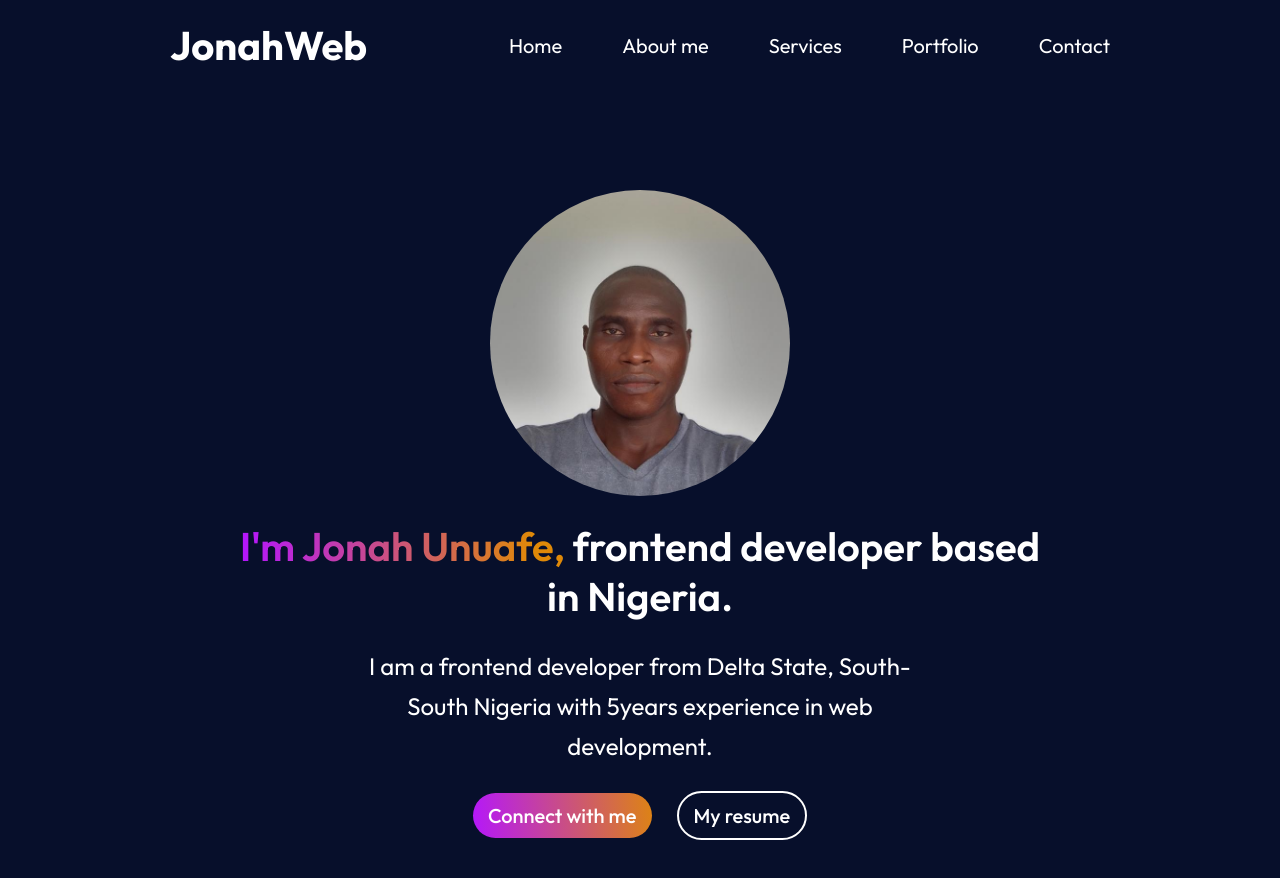
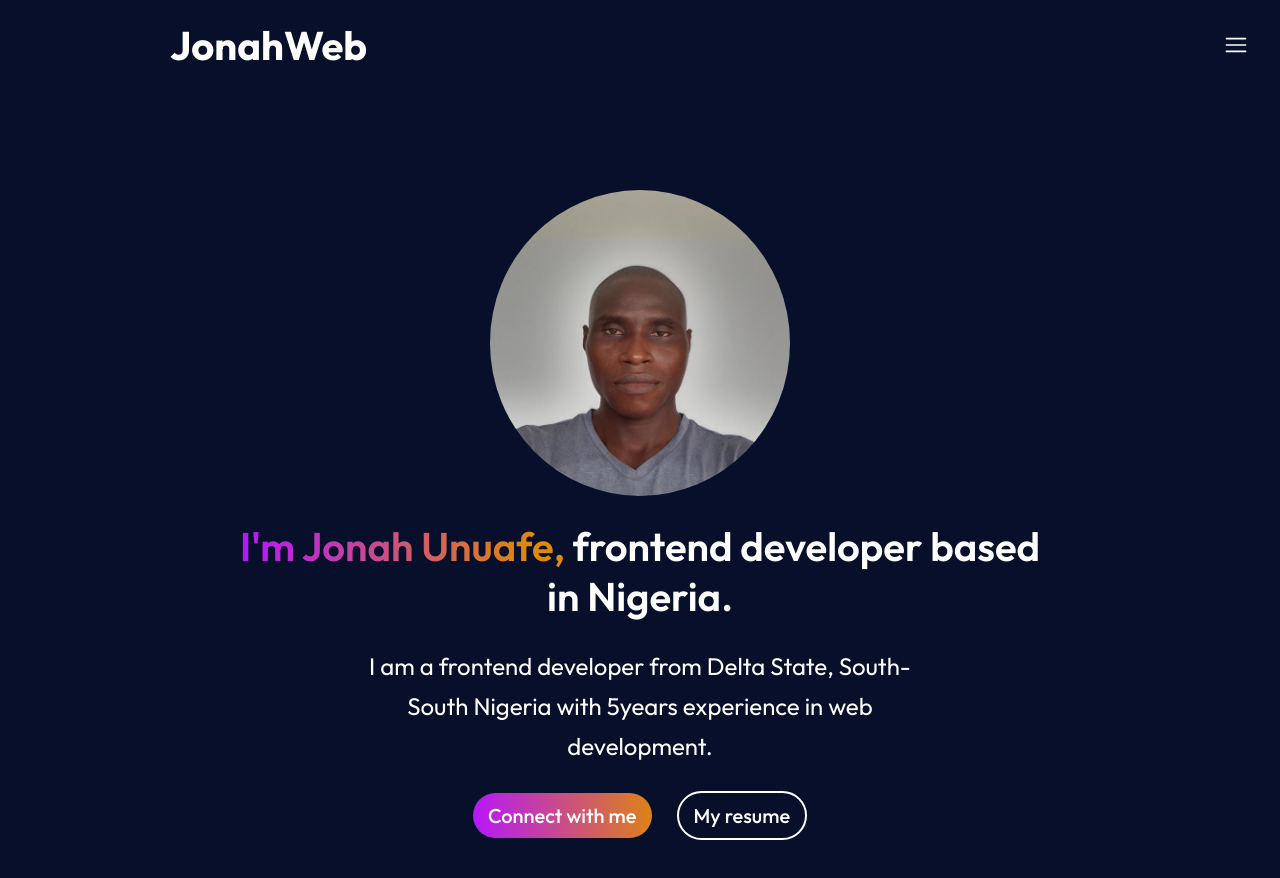
Before and after one commit to jonahunuafe/portfolio-react, a React (Vite) app: page / in a window 1280 px wide. Shown: the top 878 px of the page. Built offline with nearby package versions, Linux system fonts and the light colour scheme.

Commit message:
restyled Nav component to have hamburger menu

```diff
--- a/src/components/Navbar/Navbar.jsx
+++ b/src/components/Navbar/Navbar.jsx
@@ -15,7 +15,7 @@ const Navbar = () => {
    };
 
    const closeMenu = () => {
-      menuRef.current.style.right = "-350px"
+      menuRef.current.style.right = "2100px"
    };
 
   return (
@@ -37,7 +37,7 @@ const Navbar = () => {
             {menu === "services" && <FaMinus className={classes.minusSign} />}
             </li>
          <li onClick={() => setMenu("work")}>
-            <NavLink to="/work">Portfolio</NavLink>
+            <NavLink to="/work">Projects</NavLink>
             {menu === "work" && <FaMinus className={classes.minusSign} />}
             </li>
          <li onClick={() => setMenu("contact")}>
--- a/src/components/Navbar/Navbar.module.css
+++ b/src/components/Navbar/Navbar.module.css
@@ -18,19 +18,22 @@
    text-align: center;
    z-index: 2;
    transition: right 0.5s;
-   right: -350px;
+   width: 100%;
+   right: 550px;
+   transition: 0.4s;
 }
 
 .navList li {
    display: flex;
    flex-direction: column;
-   padding: 2rem 6.5rem;
+   /* padding: 2rem 6.5rem; */
    /* width: 70%; */
    /* height: 20vh; */
    gap: 0.7rem;
    font-size: 1.2em;
    cursor: pointer;
    transition: 0.3s;
+   margin-top: 3rem;
 }
 
 .navList li:hover {
@@ -57,18 +60,20 @@
 .closeMobileNav {
    display: block;
    position: relative;
-   top: 1.5rem;
-   left: 13.7rem;
+   top: 1.4rem;
+   /* left: 19.95rem; */
+   /* right: 20%; */
+   float: right;
    font-size: 1.5rem;
 }
 
 @media(min-width: 768px) {
-   .openMobileNav, .closeMobileNav {
+   /* .openMobileNav, .closeMobileNav {
       display: none;
-   }
+   } */
 
    .navbar {
-      flex-direction: row;
+      /* flex-direction: row; */
       margin: 20px 170px;
    }
 
@@ -77,19 +82,19 @@
    }
 
    .navList {
-      position: relative;
-      flex-direction: row;
-      background-color: inherit;
-      right: 0px;
-      transition: none;
+      /* position: relative; */
+      /* flex-direction: row; */
+      /* background-color: inherit; */
+      right: 2100px;
+      /* transition: none; */
    }
 
    .navList {
-      display: flex;
-      align-items: center;
-      list-style: none;
-      gap: 60px;
-      font-size: 20px;
+      /* display: flex; */
+      /* align-items: center; */
+      /* list-style: none; */
+      /* gap: 60px; */
+      /* font-size: 20px; */
    }
 
    .navList li {
@@ -110,4 +115,9 @@
    .navConnect:hover {
       transform: scale(1.05);
    }
+
+   .closeMobileNav {
+      top: 0;
+      font-size: 2rem;
+   }
 }
```
